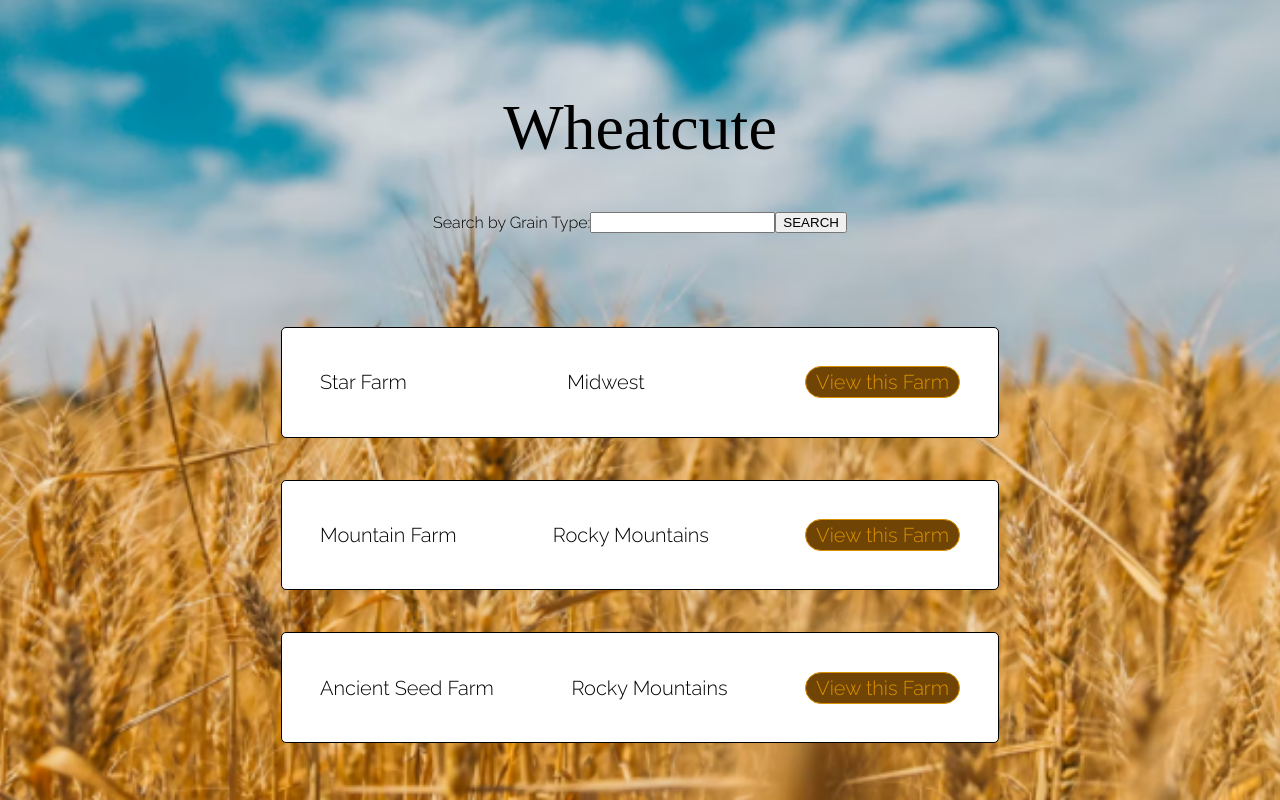
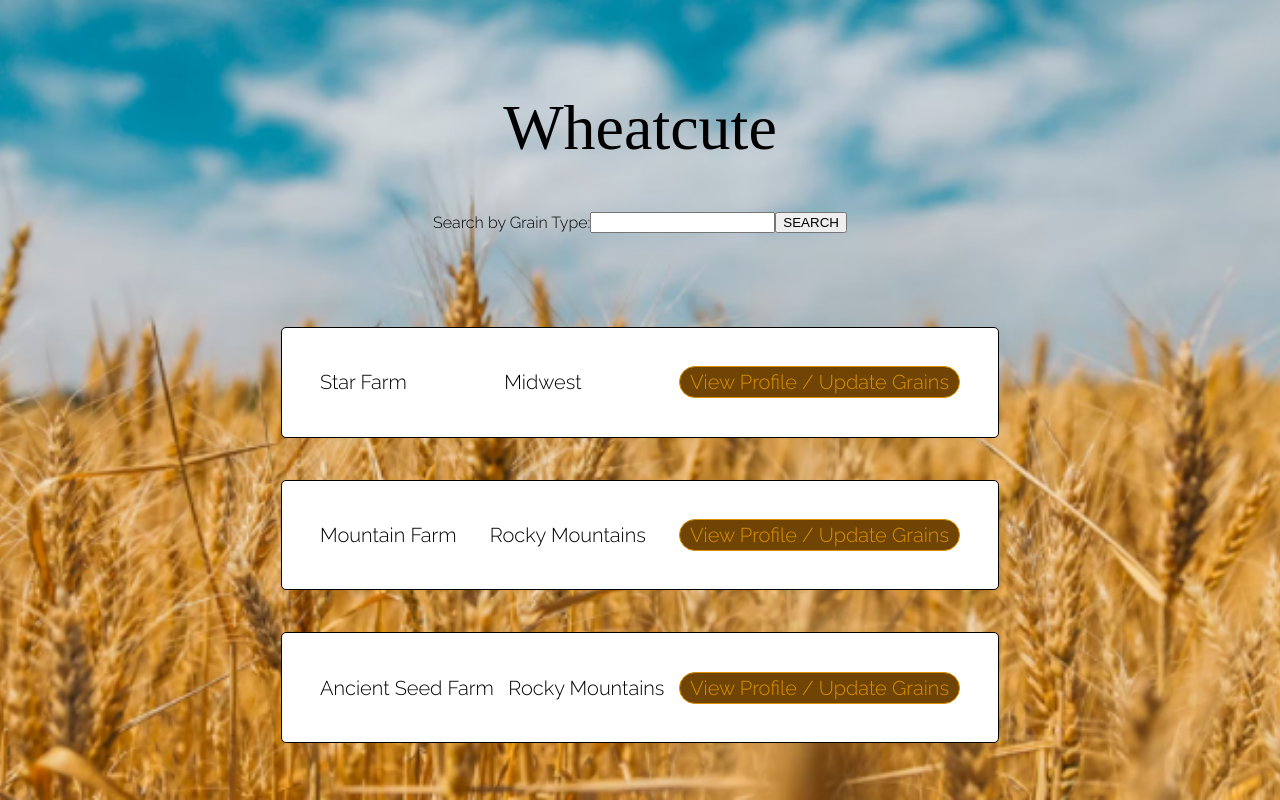
Before and after one commit to Fair-Trade-Grains/frontend, a React (Create React App) app: page /farms in a window 1280 px wide. Built offline with nearby package versions, Linux system fonts and the light colour scheme; a web font is replaced by a local one.

Commit message:
Add Link to title, conditionally render delete btn

```diff
--- a/src/components/App.js
+++ b/src/components/App.js
@@ -1,4 +1,4 @@
-import { Route, Routes } from 'react-router-dom';
+import { Route, Routes, Link } from 'react-router-dom';
 import '../css/App.css';
 import GrainResults from './GrainResults';
 import FarmerResults from './FarmerResults';
@@ -12,7 +12,9 @@ function App() {
   return (
     <div className="App">
       <header className="App-header">
-        <h1>Wheat<span>cute</span></h1>
+        <Link to='/'>
+          <h1>Wheat<span>cute</span></h1>
+        </Link>
       </header>
       <main>
         <Routes>
--- a/src/components/FarmerResults.js
+++ b/src/components/FarmerResults.js
@@ -17,7 +17,7 @@ const FarmerResults = () => {
       <div key={farm.id} className="farm-result">
         <p>{farm.name}</p>
         <p>{farm.region}</p>
-        <button className='view-farm-btn' id={farm.id} onClick={(event) => {navigateToProfile(event)}}>View this Farm</button>
+        <button className='view-farm-btn' id={farm.id} onClick={(event) => {navigateToProfile(event)}}>View Profile / Update Grains</button>
       </div>
       )
     })
@@ -27,7 +27,7 @@ const FarmerResults = () => {
         <div key={farm.id} className="farm-result">
         <p>{farm.name}</p>
         <p>{farm.region}</p>
-        <button className='view-farm-btn' id={farm.id} onClick={(event) => {navigateToProfile(event)}}>View this Farm</button>
+        <button className='view-farm-btn' id={farm.id} onClick={(event) => {navigateToProfile(event)}}>View Profile / Update Grains</button>
       </div>
     )
   })
--- a/src/components/Grain.js
+++ b/src/components/Grain.js
@@ -42,6 +42,7 @@ const Grain = ({ grain, farm, stub }) => {
         <button className='view-farm-btn' id={farm.id} onClick={(event) => {navigateToProfile(event)}}>View Details!</button>
         </>
       }
+      {window.location.href.includes('new-grain') && <button>Delete Grain</button>}
     </div>
   )
 }
```
